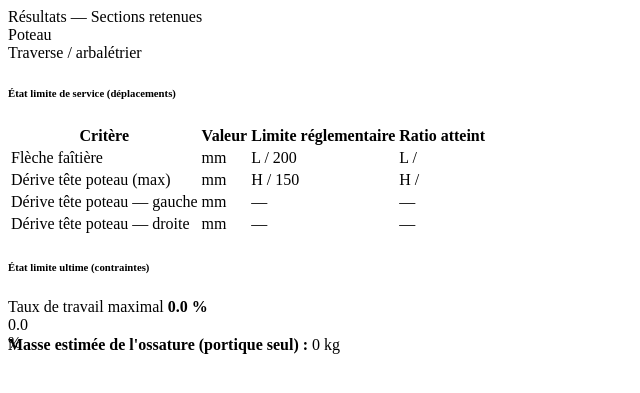
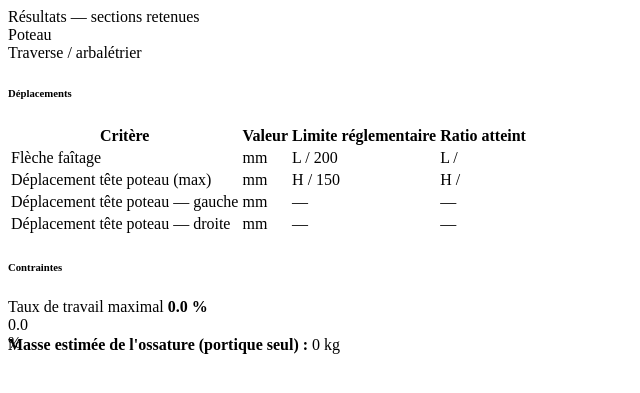
Before and after one commit to ThomasPGC/Instanote26, a FastAPI app: template templates/calcul/result_partial.html in a window 1280 px wide. Shown: the top 393 px of the page, without its empty margins (0-640 px from the left). Run offline with FastAPI, Linux system fonts and the light colour scheme; the template is opened without the code that fills it, so the values that code supplies are empty.

Commit message:
fix(calcul): masse au m² correcte (portée × entraxe, pas la longueur du bâtiment) + libellés résultats
- surface utilisée pour le kg/m² : portée × entraxe (surface portée par un
  portique) au lieu de portée × longueur du bâtiment, dans le site et le PDF
- "Sections retenues" sans majuscule après le tiret
- titres "État limite de service/ultime (...)" → "Déplacements" / "Contraintes"
  (l'outil fait du prédimensionnement, pas une vérification complète aux ELS/ELU)
- "Flèche faîtière" → "Flèche faîtage"
- "Dérive tête poteau..." → "Déplacement tête poteau..." (3 occurrences)

```diff
--- a/templates/calcul/result_partial.html
+++ b/templates/calcul/result_partial.html
@@ -18,7 +18,7 @@
 
 <div class="card border-success">
   <div class="card-header bg-success text-white fw-semibold fs-5">
-    Résultats — Sections retenues
+    Résultats — sections retenues
   </div>
   <div class="card-body">
 
@@ -39,7 +39,7 @@
     </div>
 
     {# ── Déplacements ELS ── #}
-    <h6 class="text-muted text-uppercase mb-2">État limite de service (déplacements)</h6>
+    <h6 class="text-muted text-uppercase mb-2">Déplacements</h6>
     <div class="table-responsive mb-4">
       <table class="table table-sm table-bordered mb-0">
         <thead class="table-light">
@@ -52,25 +52,25 @@
         </thead>
         <tbody>
           <tr>
-            <td>Flèche faîtière</td>
+            <td>Flèche faîtage</td>
             <td class="text-end">{{ result.fleche }} mm</td>
             <td class="text-end">L / 200</td>
             <td class="text-end fw-bold">L / {{ result.ratio_fleche }}</td>
           </tr>
           <tr>
-            <td>Dérive tête poteau (max)</td>
+            <td>Déplacement tête poteau (max)</td>
             <td class="text-end">{{ result.depl_tete_pot }} mm</td>
             <td class="text-end">H / 150</td>
             <td class="text-end fw-bold">H / {{ result.ratio_depl }}</td>
           </tr>
           <tr>
-            <td>Dérive tête poteau — gauche</td>
+            <td>Déplacement tête poteau — gauche</td>
             <td class="text-end">{{ result.deplacement_gauche }} mm</td>
             <td class="text-end">—</td>
             <td class="text-end">—</td>
           </tr>
           <tr>
-            <td>Dérive tête poteau — droite</td>
+            <td>Déplacement tête poteau — droite</td>
             <td class="text-end">{{ result.deplacement_droite }} mm</td>
             <td class="text-end">—</td>
             <td class="text-end">—</td>
@@ -80,7 +80,7 @@
     </div>
 
     {# ── Taux de travail ELU ── #}
-    <h6 class="text-muted text-uppercase mb-2">État limite ultime (contraintes)</h6>
+    <h6 class="text-muted text-uppercase mb-2">Contraintes</h6>
     <div class="mb-4">
       {% set taux = result.taux_trav | float %}
       <div class="d-flex justify-content-between small mb-1">
@@ -107,7 +107,8 @@
     </div>
 
     {# ── Masse estimée ── #}
-    {% set surface = (geom.portee / 100) * (geom.longueur / 100) %}
+    {# surface portée par UN portique = portée × entraxe (pas la longueur totale du bâtiment) #}
+    {% set surface = (geom.portee / 100) * (geom.entraxe / 100) %}
     <div class="alert alert-light border mb-0">
       <strong>Masse estimée de l'ossature (portique seul) :</strong>
       {{ result.masse | round(0) | int }} kg
```
Also changed, not shown: CLAUDE.md (+15 -1 lines), templates/calcul/pdf_result.html (+8 -7 lines).
